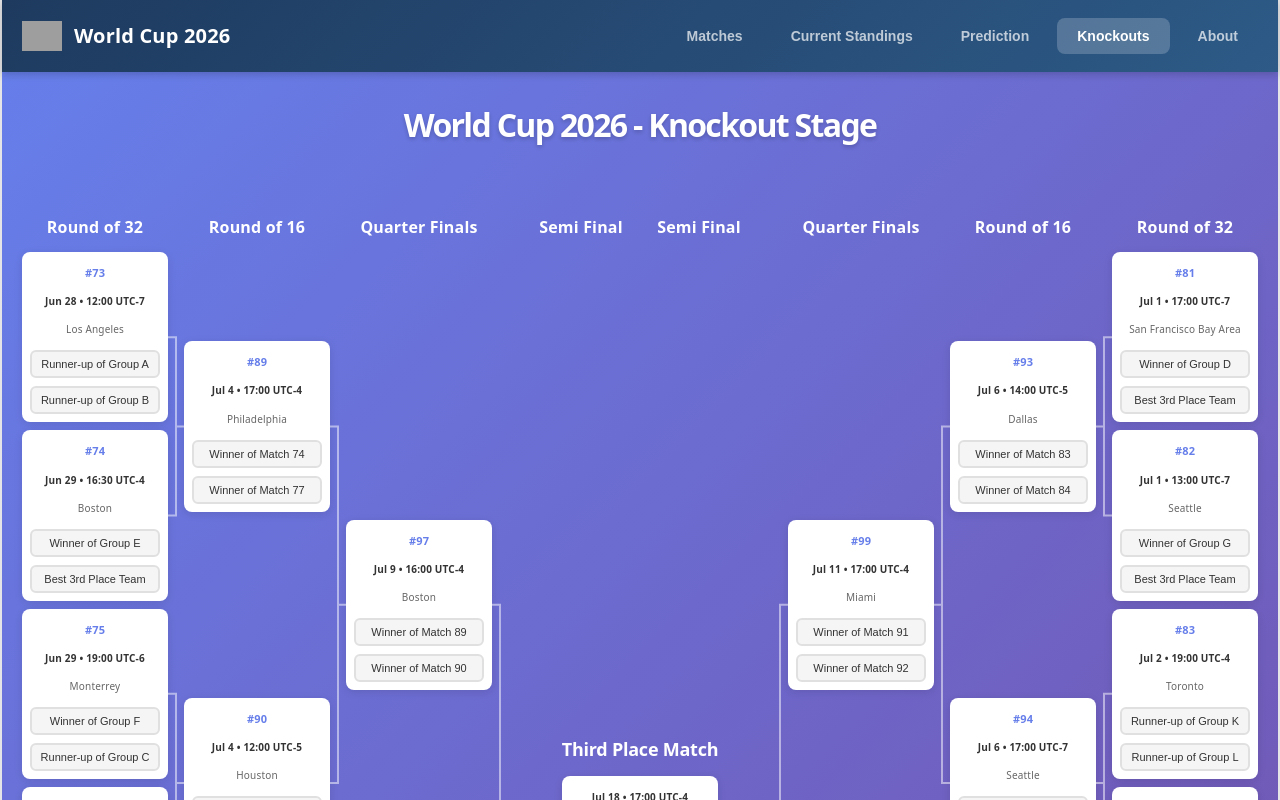
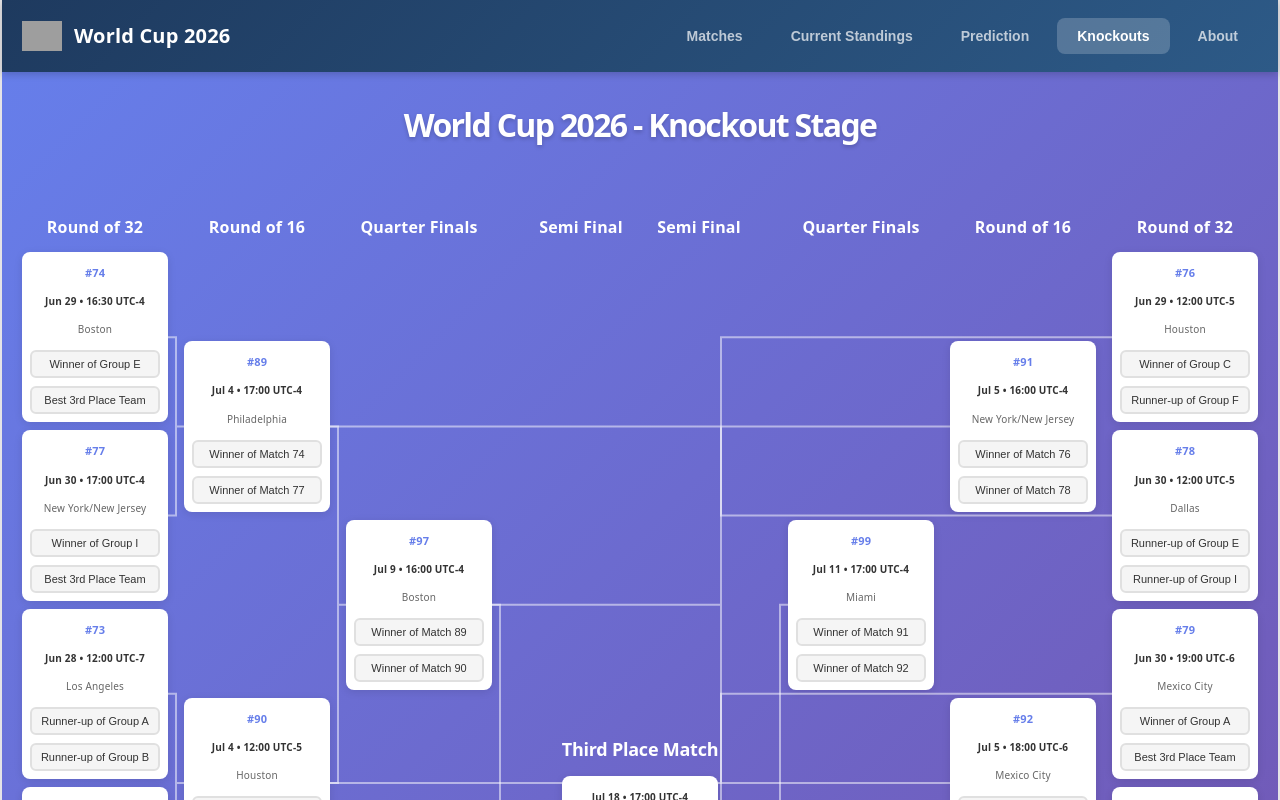
Before and after one commit to dinolongo/world-cup-ui, a Vue app: page /knockouts in a window 1280 px wide. Shown: the top 800 px of the page. Built offline with nearby package versions, Linux system fonts and the light colour scheme; grey boxes are pictures that could not be loaded.

Commit message:
connector fixes

```diff
--- a/src/pages/KnockoutsPage.vue
+++ b/src/pages/KnockoutsPage.vue
@@ -49,105 +49,131 @@ const setCardRef = (el, matchNum) => {
   if (el) cardRefs.value[matchNum] = el.$el  // $el gives the root DOM node
 }
 
+const leftRoundOf32MatchNumbers = ref([
+  74, 77, 73, 75, 83, 84, 81, 82
+])
+const rightRoundOf32MatchNumbers = ref([
+  76, 78, 79, 80, 86, 88,85, 87
+])
+const leftRoundOf16MatchNumbers = ref([
+  89, 90, 93, 94
+])
+const rightRoundOf16MatchNumbers = ref([
+  91, 92, 95, 96
+])
+const leftQuarterFinalMatchNumbers = ref([97, 98])
+const rightQuarterFinalMatchNumbers = ref([99, 100])
+const leftSemiFinalMatchNumber = ref(101)
+const rightSemiFinalMatchNumber = ref(102)
+const allLeftBrackNumber = ref([
+  ...leftRoundOf32MatchNumbers.value,
+  ...leftRoundOf16MatchNumbers.value,
+  ...leftQuarterFinalMatchNumbers.value,
+  leftSemiFinalMatchNumber.value
+])
+const allRightBrackNumber = ref([
+  ...rightRoundOf32MatchNumbers.value,
+  ...rightRoundOf16MatchNumbers.value,
+  ...rightQuarterFinalMatchNumbers.value,
+  rightSemiFinalMatchNumber.value
+])
+
 // Get bracket slot for a match number (vertical position in bracket)
 const getBracketSlot = (matchNum) => {
   // Left bracket slots
-  if (matchNum >= 73 && matchNum <= 80) {
+  if (allLeftBrackNumber.value.includes(matchNum)) {
     // Ro32: pairs that feed into Ro16 matches
-    if (matchNum === 73 || matchNum === 74) return 0
-    if (matchNum === 75 || matchNum === 76) return 1
-    if (matchNum === 77 || matchNum === 78) return 2
-    if (matchNum === 79 || matchNum === 80) return 3
+    if(leftRoundOf32MatchNumbers.value.includes(matchNum)) {
+      return leftRoundOf32MatchNumbers.value.indexOf(matchNum)
     }
-  if (matchNum >= 89 && matchNum <= 92) {
     // Ro16: pairs that feed into QF matches
-    if (matchNum === 89) return 0
-    if (matchNum === 90) return 1
-    if (matchNum === 91) return 2
-    if (matchNum === 92) return 3
+    if(leftRoundOf16MatchNumbers.value.includes(matchNum)) {
+      return leftRoundOf16MatchNumbers.value.indexOf(matchNum)
     }
-  if (matchNum >= 97 && matchNum <= 98) {
     // QF: pairs that feed into SF match
-    if (matchNum === 97) return 0
-    if (matchNum === 98) return 1
+    if(leftQuarterFinalMatchNumbers.value.includes(matchNum)) {
+      return leftQuarterFinalMatchNumbers.value.indexOf(matchNum)
     }
-  if (matchNum === 101) return 0 // SF
-
-  // Right bracket slots
-  if (matchNum >= 81 && matchNum <= 88) {
-    // Ro32: pairs that feed into Ro16 matches
-    if (matchNum === 81 || matchNum === 82) return 0
-    if (matchNum === 83 || matchNum === 84) return 1
-    if (matchNum === 85 || matchNum === 86) return 2
-    if (matchNum === 87 || matchNum === 88) return 3
+    // SF
+    if(leftSemiFinalMatchNumber.value === matchNum) {
+      return 0
     }
-  if (matchNum >= 93 && matchNum <= 96) {
+  }
+  if (allRightBrackNumber.value.includes(matchNum)) {
+    if(rightRoundOf32MatchNumbers.value.includes(matchNum)) {
+      return rightRoundOf32MatchNumbers.value.indexOf(matchNum)
+    }
     // Ro16: pairs that feed into QF matches
-    if (matchNum === 93) return 0
-    if (matchNum === 94) return 1
-    if (matchNum === 95) return 2
-    if (matchNum === 96) return 3
+    if(rightRoundOf16MatchNumbers.value.includes(matchNum)) {
+      return rightRoundOf16MatchNumbers.value.indexOf(matchNum)
     }
-  if (matchNum >= 99 && matchNum <= 100) {
     // QF: pairs that feed into SF match
-    if (matchNum === 99) return 0
-    if (matchNum === 100) return 1
+    if(rightQuarterFinalMatchNumbers.value.includes(matchNum)) {
+      return rightQuarterFinalMatchNumbers.value.indexOf(matchNum)
     }
-  if (matchNum === 102) return 0 // SF
-
+    // SF
+    if(rightSemiFinalMatchNumber.value === matchNum) {
       return 0
+    }
+  }
 }
 
 // Split matches into left and right brackets
 const leftBracketMatches = computed(() => {
-  return knockoutMatches.value.filter(match =>
-    match.num >= 73 && match.num <= 80 || // Ro32 left
-    match.num >= 89 && match.num <= 92 || // Ro16 left
-    match.num >= 97 && match.num <= 98 || // QF left
-    match.num === 101 // SF left
-  )
+  return knockoutMatches.value.filter(match => allLeftBrackNumber.value.includes(match.num))
 })
 
 const rightBracketMatches = computed(() => {
-  return knockoutMatches.value.filter(match =>
-    match.num >= 81 && match.num <= 88 || // Ro32 right
-    match.num >= 93 && match.num <= 96 || // Ro16 right
-    match.num >= 99 && match.num <= 100 || // QF right
-    match.num === 102 // SF right
-  )
+  return knockoutMatches.value.filter(match => allRightBrackNumber.value.includes(match.num))
 })
 
 // Sorted matches by bracket slot for proper connector alignment
 const leftRo32Matches = computed(() =>
-  leftBracketMatches.value.filter(m => m.round === 'Round of 32').sort((a, b) => getBracketSlot(a.num) - getBracketSlot(b.num) || a.num - b.num)
+  leftRoundOf32MatchNumbers.value
+    .map(num => leftBracketMatches.value.find(m => m.num === num))
+    .filter(Boolean)
 )
 
 const leftRo16Matches = computed(() =>
-  leftBracketMatches.value.filter(m => m.round === 'Round of 16').sort((a, b) => getBracketSlot(a.num) - getBracketSlot(b.num) || a.num - b.num)
+  leftRoundOf16MatchNumbers.value
+    .map(num => leftBracketMatches.value.find(m => m.num === num))
+    .filter(Boolean)
 )
 
 const leftQFMatches = computed(() =>
-  leftBracketMatches.value.filter(m => m.round === 'Quarter-final').sort((a, b) => getBracketSlot(a.num) - getBracketSlot(b.num) || a.num - b.num)
+  leftQuarterFinalMatchNumbers.value
+    .map(num => leftBracketMatches.value.find(m => m.num === num))
+    .filter(Boolean)
 )
 
 const leftSFMatches = computed(() =>
-  leftBracketMatches.value.filter(m => m.round === 'Semi-final').sort((a, b) => getBracketSlot(a.num) - getBracketSlot(b.num) || a.num - b.num)
+  [leftSemiFinalMatchNumber.value]
+    .map(num => leftBracketMatches.value.find(m => m.num === num))
+    .filter(Boolean)
 )
 
 const rightRo32Matches = computed(() =>
-  rightBracketMatches.value.filter(m => m.round === 'Round of 32').sort((a, b) => getBracketSlot(a.num) - getBracketSlot(b.num) || a.num - b.num)
+  rightRoundOf32MatchNumbers.value
+    .map(num => rightBracketMatches.value.find(m => m.num === num))
+    .filter(Boolean)
 )
 
 const rightRo16Matches = computed(() =>
-  rightBracketMatches.value.filter(m => m.round === 'Round of 16').sort((a, b) => getBracketSlot(a.num) - getBracketSlot(b.num) || a.num - b.num)
+  rightRoundOf16MatchNumbers.value
+    .map(num => rightBracketMatches.value.find(m => m.num === num))
+    .filter(Boolean)
 )
 
 const rightQFMatches = computed(() =>
-  rightBracketMatches.value.filter(m => m.round === 'Quarter-final').sort((a, b) => getBracketSlot(a.num) - getBracketSlot(b.num) || a.num - b.num)
+  rightQuarterFinalMatchNumbers.value
+    .map(num => rightBracketMatches.value.find(m => m.num === num))
+    .filter(Boolean)
 )
 
 const rightSFMatches = computed(() =>
-  rightBracketMatches.value.filter(m => m.round === 'Semi-final').sort((a, b) => getBracketSlot(a.num) - getBracketSlot(b.num) || a.num - b.num)
+  [rightSemiFinalMatchNumber.value]
+    .map(num => rightBracketMatches.value.find(m => m.num === num))
+    .filter(Boolean)
 )
 
 const finalMatch = computed(() => {
@@ -249,20 +275,20 @@ const getRelativeRect = (el, container) => {
 
 
 const leftBracketPairs = [
-  { sources: [73, 74], target: 89 },
-  { sources: [75, 76], target: 90 },
-  { sources: [77, 78], target: 91 },
-  { sources: [79, 80], target: 92 },
+  { sources: [74, 77], target: 89 },
+  { sources: [73, 75], target: 90 },
+  { sources: [83, 84], target: 91 },
+  { sources: [81, 82], target: 92 },
   { sources: [89, 90], target: 97 },
   { sources: [91, 92], target: 98 },
   { sources: [97, 98], target: 101 },
 ]
 
 const rightBracketPairs = [
-  { sources: [81, 82], target: 93 },
-  { sources: [83, 84], target: 94 },
-  { sources: [85, 86], target: 95 },
-  { sources: [87, 88], target: 96 },
+  { sources: [76, 78], target: 93 },
+  { sources: [79, 80], target: 94 },
+  { sources: [86, 88], target: 95 },
+  { sources: [85, 87], target: 96 },
   { sources: [93, 94], target: 99 },
   { sources: [95, 96], target: 100 },
   { sources: [99, 100], target: 102 },
@@ -359,7 +385,7 @@ const selectWinner = (match, team) => {
     <div v-else class="bracket-container">
       <!-- Left Bracket -->
       <div class="bracket-side left-bracket" ref="leftBracketEl">
-        <svg class="connector-svg" ref="leftSvg" viewBox="leftSvgViewBox">
+        <svg class="connector-svg" ref="leftSvg" :viewBox="leftSvgViewBox">
           <path
             v-for="path in leftConnectorPaths"
             :key="path.id"
```
Lines whose indentation alone changed are shown as unchanged.
